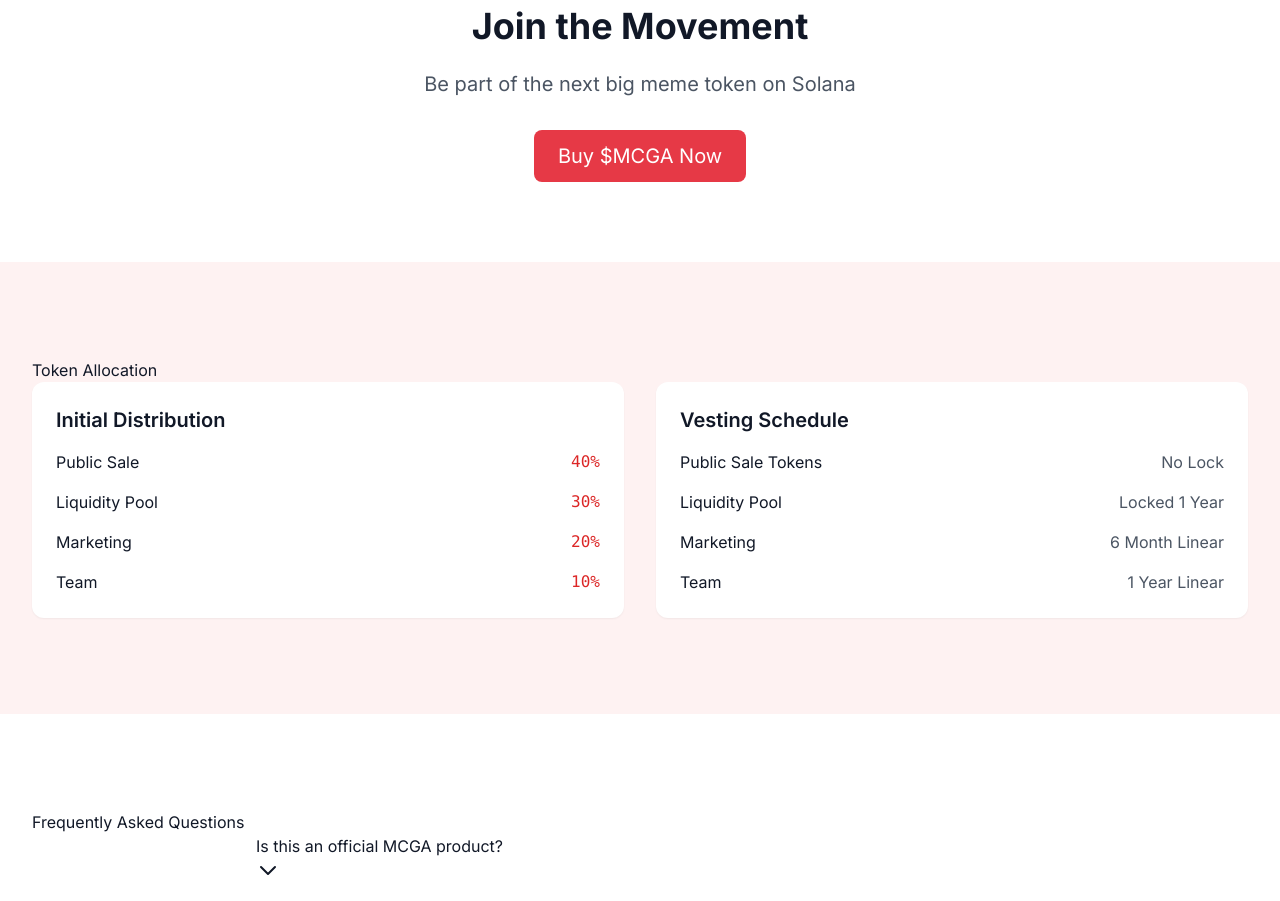
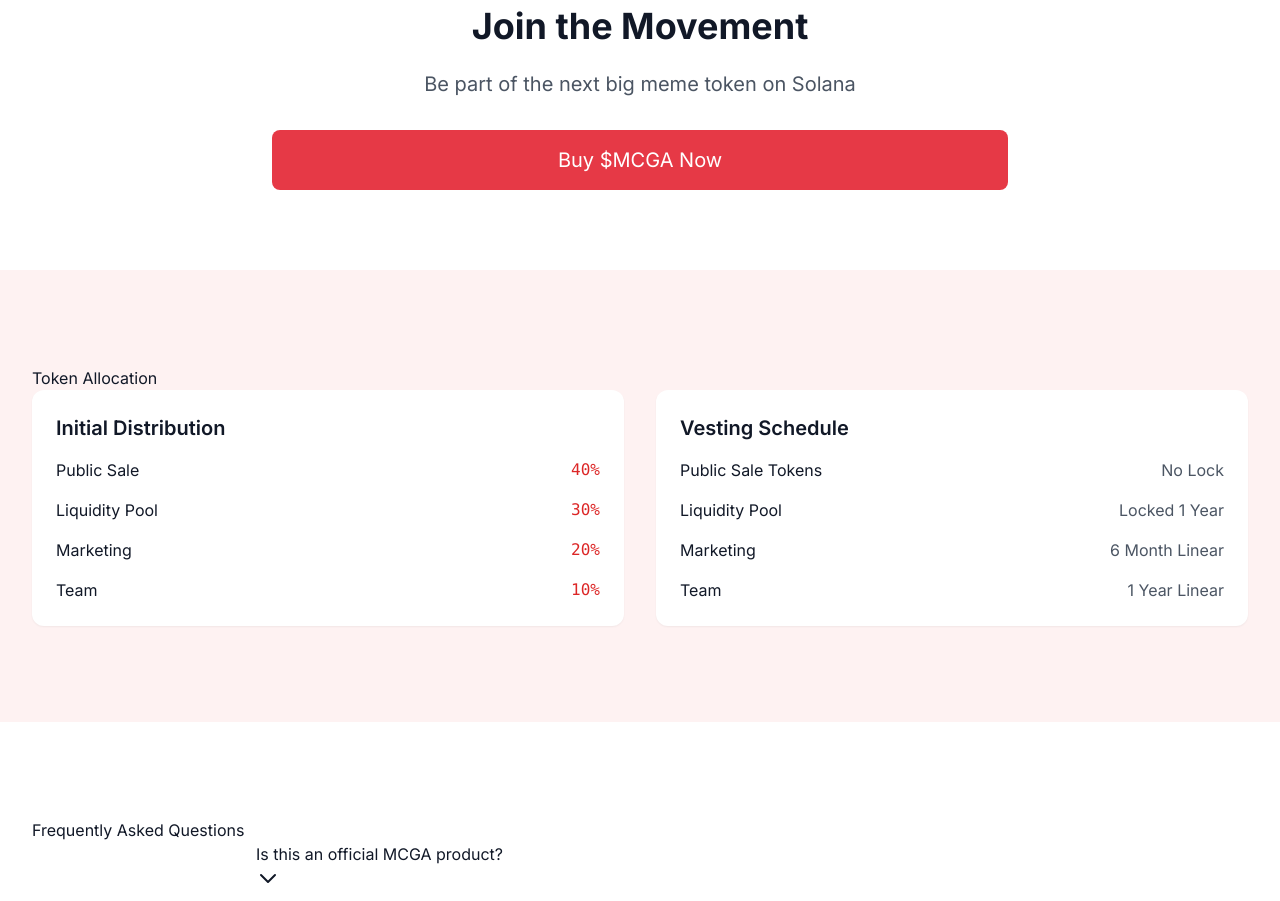
Before and after one commit to AgentSmith2025/token_landing, a Next.js app: page / in a window 1280 px wide. Shown: the part 3080-3981 px from the top of the page. Built offline with nearby package versions, Linux system fonts and the light colour scheme.

Commit message:
Fix PostCSS and Tailwind configuration for proper @apply directive support

```diff
--- a/package.json
+++ b/package.json
@@ -36,6 +36,10 @@
     "eslint-config-next": "13.5.6",
     "jest": "^29.7.0",
     "postcss": "^8.4.31",
+    "postcss-flexbugs-fixes": "^5.0.2",
+    "postcss-import": "^16.1.0",
+    "postcss-nesting": "^13.0.1",
+    "postcss-preset-env": "^10.1.3",
     "tailwindcss": "^3.3.5",
     "typescript": "^5.2.2"
   }
--- /dev/null
+++ b/postcss.config.cjs
@@ -0,0 +1,17 @@
+module.exports = {
+  plugins: {
+    'postcss-flexbugs-fixes': {},
+    'postcss-preset-env': {
+      autoprefixer: {
+        flexbox: 'no-2009'
+      },
+      stage: 3,
+      features: {
+        'custom-properties': false,
+        'nesting-rules': true
+      }
+    },
+    tailwindcss: {},
+    autoprefixer: {}
+  }
+}
--- a/postcss.config.js
+++ /dev/null
@@ -1,6 +0,0 @@
-module.exports = {
-  plugins: {
-    tailwindcss: {},
-    autoprefixer: {}
-  }
-};
--- a/styles/globals.css
+++ b/styles/globals.css
@@ -2,6 +2,7 @@
 @tailwind components;
 @tailwind utilities;
 
+@layer base {
   :root {
     --foreground-rgb: 0, 0, 0;
     --background-start-rgb: 214, 219, 220;
@@ -16,10 +17,15 @@ html {
   body {
     @apply text-gray-900 bg-white;
   }
+}
 
-/* Container responsive padding */
+@layer components {
   .container {
-  @apply max-w-7xl mx-auto px-4 sm:px-6 lg:px-8;
+    @apply mx-auto px-4;
+  }
+
+  .btn {
+    @apply inline-flex items-center justify-center px-4 py-2 w-full;
   }
 
   .container-custom {
@@ -29,7 +35,6 @@ body {
     margin-right: auto;
   }
 
-/* Typography responsive classes */
   .h1 {
     @apply text-4xl sm:text-5xl lg:text-6xl font-bold leading-tight mt-6 mb-4;
   }
@@ -45,11 +50,6 @@ h1 {
 
   .h3 {
     @apply text-2xl sm:text-3xl font-bold leading-relaxed mt-4 mb-2;
-}
-
-/* Button styles */
-.btn {
-  @apply inline-flex items-center justify-center px-6 py-3 rounded-md font-medium transition-all duration-200;
   }
 
   .btn-primary {
@@ -68,12 +68,10 @@ h1 {
     @apply btn bg-white text-gray-900 border border-gray-300 hover:bg-gray-50 focus:outline-none focus:ring-2 focus:ring-gray-500 focus:ring-offset-2;
   }
 
-/* Card styles */
   .card {
     @apply bg-white rounded-lg shadow-sm hover:shadow-md transition-shadow duration-200;
   }
 
-/* Responsive spacing utilities */
   .section {
     @apply py-16 md:py-24 px-4 sm:px-6 lg:px-8;
   }
@@ -82,17 +80,14 @@ h1 {
     @apply py-12 md:py-16;
   }
 
-/* FAQ Section Specific Styles */
   .faq-section {
     @apply max-w-6xl mx-auto;
   }
 
-/* Contact Us Section Specific Styles */
   .contact-section {
     @apply max-w-6xl mx-auto;
   }
 
-/* Grid layouts */
   .grid-responsive {
     @apply grid grid-cols-1 md:grid-cols-2 lg:grid-cols-3 gap-8;
   }
@@ -101,22 +96,18 @@ h1 {
     @apply grid grid-cols-1 sm:grid-cols-2 lg:grid-cols-4 gap-6;
   }
 
-/* Form elements */
   input, textarea, select {
     @apply w-full px-4 py-2 border border-gray-300 rounded-md focus:ring-2 focus:ring-red-500 focus:border-red-500;
   }
 
-/* Image responsiveness */
   .img-responsive {
     @apply w-full h-auto object-cover;
   }
 
-/* Navigation */
   .nav-link {
     @apply text-gray-600 hover:text-red-600 transition-colors duration-200;
   }
 
-/* Mobile menu */
   .mobile-menu {
     @apply fixed inset-0 z-50 bg-white transform transition-transform duration-300;
   }
@@ -129,11 +120,16 @@ input, textarea, select {
     @apply translate-x-full;
   }
 
-/* Animations */
   .fade-in {
     @apply opacity-0 animate-[fadeIn_0.3s_ease-in_forwards];
   }
 
+  .scroll-to-top {
+    @apply fixed bottom-8 right-8 z-50 bg-red-600 text-white p-3 rounded-full shadow-lg hover:bg-red-700 transition-colors duration-200;
+  }
+}
+
+@layer utilities {
   @keyframes fadeIn {
     from {
       opacity: 0;
@@ -142,14 +138,11 @@ input, textarea, select {
       opacity: 1;
     }
   }
-
-/* Scroll-to-Top Button Placement */
-.scroll-to-top {
-  @apply fixed bottom-8 right-8 z-50 bg-red-600 text-white p-3 rounded-full shadow-lg hover:bg-red-700 transition-colors duration-200;
 }
 
-/* Media queries for specific adjustments */
+/* Media queries */
 @media (max-width: 640px) {
+  @layer components {
     .container {
       @apply px-4;
     }
@@ -158,15 +151,20 @@ input, textarea, select {
       @apply w-full;
     }
   }
+}
 
 @media (min-width: 641px) and (max-width: 1024px) {
+  @layer components {
     .container {
       @apply px-6;
     }
   }
+}
 
 @media (min-width: 1025px) {
+  @layer components {
     .container {
       @apply px-8;
     }
   }
+}
--- a/tailwind.config.js
+++ b/tailwind.config.js
@@ -1,10 +1,12 @@
 /** @type {import('tailwindcss').Config} */
 module.exports = {
   content: [
-    "./pages/**/*.{js,ts,jsx,tsx}",
-    "./components/**/*.{js,ts,jsx,tsx}",
-    "./icons/**/*.{js,ts,jsx,tsx}",
+    "./app/**/*.{js,ts,jsx,tsx,mdx}",
+    "./pages/**/*.{js,ts,jsx,tsx,mdx}",
+    "./components/**/*.{js,ts,jsx,tsx,mdx}",
+    "./icons/**/*.{js,ts,jsx,tsx,mdx}",
   ],
+  darkMode: 'class',
   theme: {
     extend: {
       fontFamily: {
@@ -19,38 +21,12 @@ module.exports = {
           300: '#b3b3b3',
           400: '#999999',
           500: '#808080',
-          600: '#666666',
-          700: '#4d4d4d',
-          800: '#333333',
-          900: '#1a1a1a',
-        },
-      },
-      animation: {
-        'fade-in': 'fadeIn 0.5s ease-in-out',
-        'slide-up': 'slideUp 0.5s ease-out',
-        'slide-down': 'slideDown 0.3s ease-out',
-      },
-      keyframes: {
-        fadeIn: {
-          '0%': { opacity: '0' },
-          '100%': { opacity: '1' },
-        },
-        slideUp: {
-          '0%': { transform: 'translateY(20px)', opacity: '0' },
-          '100%': { transform: 'translateY(0)', opacity: '1' },
-        },
-        slideDown: {
-          '0%': { transform: 'translateY(-20px)', opacity: '0' },
-          '100%': { transform: 'translateY(0)', opacity: '1' },
-        },
-      },
-      backgroundImage: {
-        'gradient-radial': 'radial-gradient(var(--tw-gradient-stops))',
-      },
+        }
+      }
     },
   },
   plugins: [
     require('@tailwindcss/forms'),
     require('@tailwindcss/aspect-ratio'),
   ],
-};
+}
```
Also changed, not shown: .postcssrc (added), 1 other file (tests, documents, lock files or other folders). Lines whose indentation alone changed are shown as unchanged.
